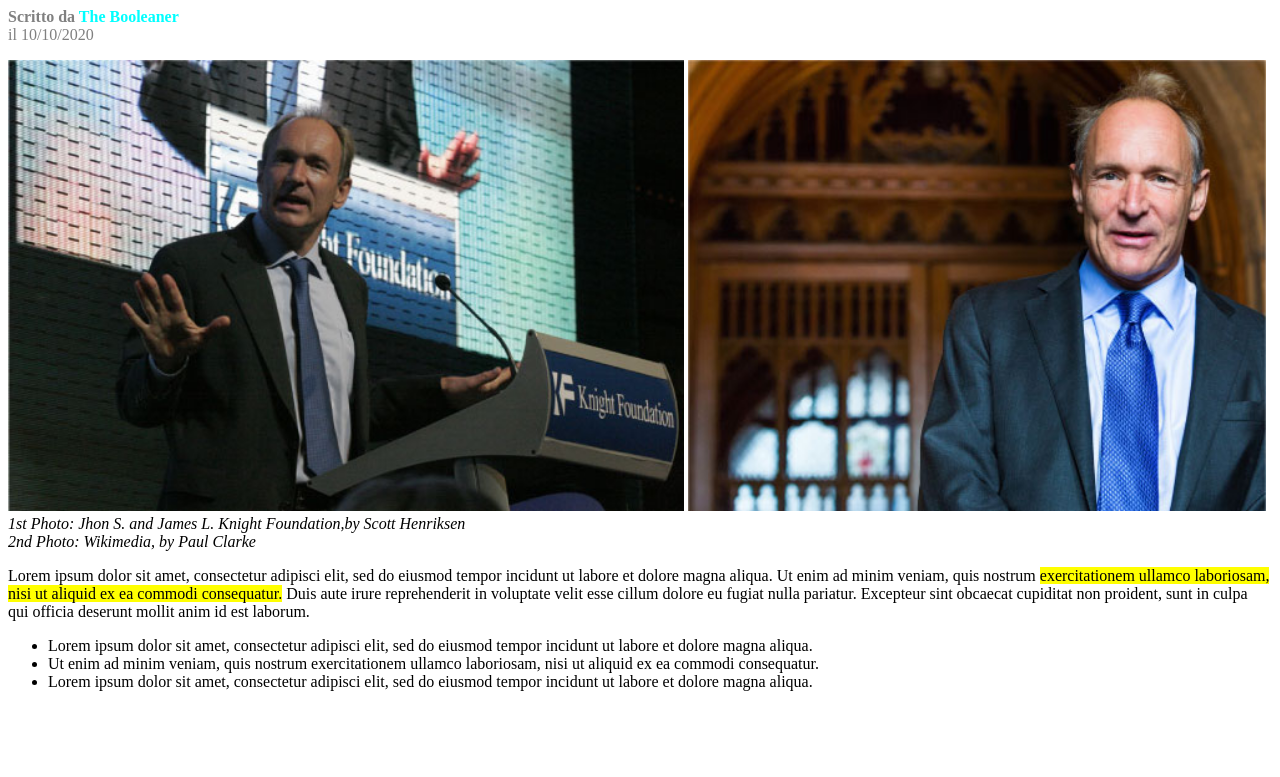
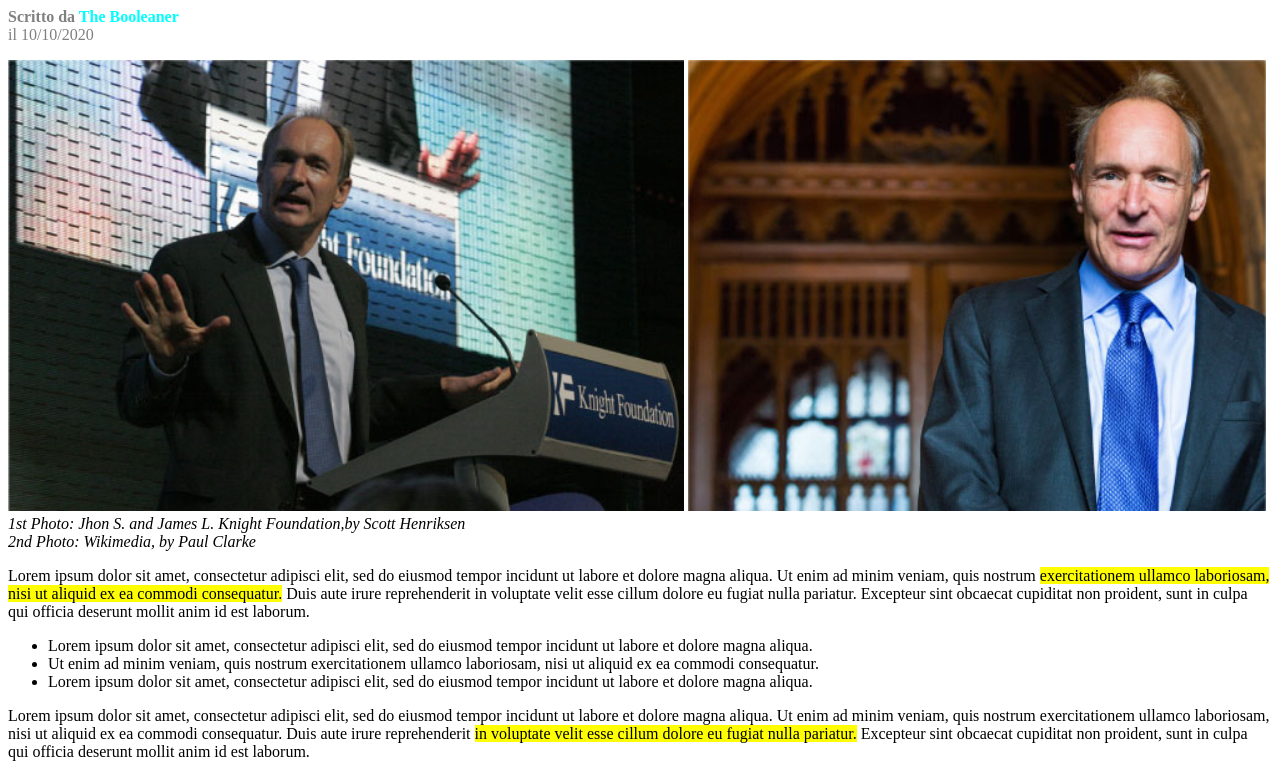
Before and after one commit to GianMarcoPimentel/html-css-booleaner, a plain HTML site: page index.html in a window 1280 px wide. Shown: the part 230-1007 px from the top of the page. Before the commit the page ends 937 px from the top, so only its background shows below. Drawn offline with Linux system fonts and the light colour scheme; files whose address does not match are found by name.

Commit message:
inserisco secondo paragrafo

```diff
--- a/index.html
+++ b/index.html
@@ -36,8 +36,11 @@
             <li>Lorem ipsum dolor sit amet, consectetur adipisci elit, sed do eiusmod tempor incidunt ut labore et dolore magna aliqua.</li>
         </ul>
     </section>
-
-
+    <section>
+        <p>
+        Lorem ipsum dolor sit amet, consectetur adipisci elit, sed do eiusmod tempor incidunt ut labore et dolore magna aliqua. Ut enim ad minim veniam, quis nostrum exercitationem ullamco laboriosam, nisi ut aliquid ex ea commodi consequatur. Duis aute irure reprehenderit <span class="fraseevidenziata">in voluptate velit esse cillum dolore eu fugiat nulla pariatur.</span> Excepteur sint obcaecat cupiditat non proident, sunt in culpa qui officia deserunt mollit anim id est laborum.
+        </p>
+    </section>
 </main>
 
 
```
